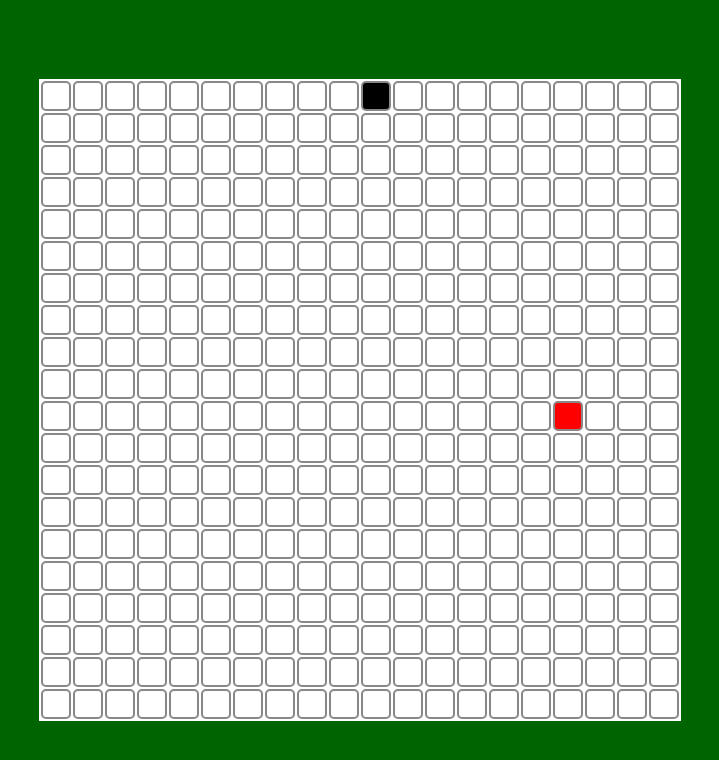
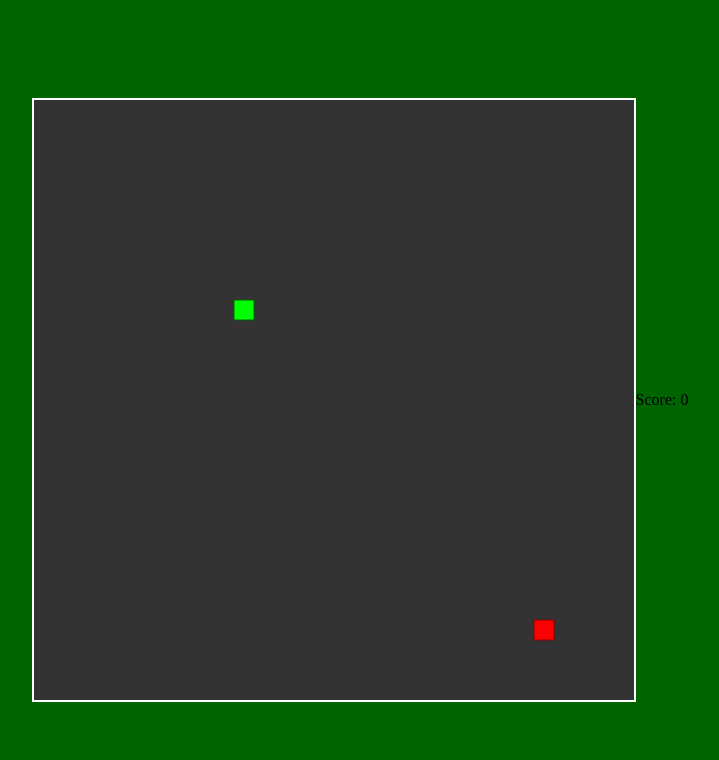
Before and after one commit to randomdude117/JiangGang2025, a plain HTML site: page index.html in a window 1280 px wide. Shown: the whole page, without its empty margins (280-999 px from the left). Drawn offline with Linux system fonts and the light colour scheme.

Commit message:
Add files via upload

```diff
--- a/game.js
+++ b/game.js
@@ -214,125 +214,284 @@
 //
 // // snakeGame();
 
-var size = 20;
-var timer;
-var direction = "up";
-var snake;
-var apple;
+// var size = 20;
+// var timer;
+// var score;
+// var direction = "right";
+// var dx = 0;
+// var dy = 0;
+// let snake = [];
+// var apple;
+//
+// function snakeGame() {
+//     drawGrid();
+//     snake.push({x: 10, y:10});
+//     snake.push({x: 9, y:10});
+//     snake.push({x: 8, y:10});
+//     drawSnake();
+//     start();
+// }
+//
+// function drawGrid() {
+//     for (var i = 0; i < size; i++) {
+//         var row = document.createElement("tr");
+//
+//         for(var x = 0; x < size; x++) {
+//             var cell = document.createElement("td");
+//             row.appendChild(cell);
+//         }
+//         document.getElementById("grid").appendChild(row);
+//     }
+// }
+//
+// function drawSnake() {
+//     var parent = document.getElementById("grid");
+//     for (var i = 0; i <snake.length; i++) {
+//         parent.rows[snake[i].y].cells[snake[i].x].style.backgroundColor = "black";
+//     }
+// }
+//
+// function start() {
+//     createApple();
+//     document.onkeydown = checkKey;
+//     timer = setInterval(function(){move();}, 500); //speed
+// }
+//
+// function move() {
+//     var parent = document.getElementById("grid");
+//     let head = {x: snake[0].x + dx, y: snake[0].y + dy};
+//     snake.unshift(head);
+//
+//     if (head.x < 0 || head.y < 0 || head.x >= size || head.y >= size) {
+//         // document.getElementById("message").innerHTML = "Lost";
+//         clearInterval(timer);
+//     }
+//
+//     else {
+//         checkapple();
+//         drawSnake();
+//     }
+//
+// }
+//
+// function checkKey(e) {
+//     e = e || window.event;
+//     if (e.keyCode == '38') {
+//         // direction = 'up';
+//         dx = 0;
+//         dy = -1;
+//     }
+//     else if (e.keyCode == '40') {
+//         // direction = 'down';
+//         dx = 0;
+//         dy = 1;
+//     }
+//     else if (e.keyCode == '37') {
+//         // direction = 'left';
+//         dx = -1;
+//         dy = 0;
+//     }
+//     else if (e.keyCode == '39') {
+//         // direction = 'right';
+//         dx = 1;
+//         dx = 0;
+//     }
+// }
+//
+// function createApple() {
+//     const randomNumber = Math.random();
+//
+//     if (randomNumber < 0.1) { //10% chance
+//         var x2 = Math.floor((Math.random() * size));
+//         var y2 = Math.floor((Math.random() * size));
+//         apple = {x:x2, y:y2};
+//         var parent = document.getElementById("grid");
+//         parent.rows[y2].cells[x2].style.backgroundColor = "green";
+//     }
+//
+//     else if (randomNumber < 0.2) { // 10% chance (0.2 - 0.1)
+//         var x2 = Math.floor((Math.random() * size));
+//         var y2 = Math.floor((Math.random() * size));
+//         apple = {x:x2, y:y2};
+//         var parent = document.getElementById("grid");
+//         parent.rows[y2].cells[x2].style.backgroundColor = "yellow";
+//     }
+//
+//     else {
+//         var x2 = Math.floor((Math.random() * size));
+//         var y2 = Math.floor((Math.random() * size));
+//         apple = {x:x2, y:y2};
+//         var parent = document.getElementById("grid");
+//         parent.rows[y2].cells[x2].style.backgroundColor = "red";
+//     }
+//
+// }
+//
+// function checkapple() {
+//     if (head.x === apple.x && head.y === apple.y) {
+//         createApple();
+//     }
+//     else {
+//         snake.pop();
+//     }
+// }
+//
+// snakeGame();
 
-function snakeGame() {
-    drawGrid();
-    snake = {x: size/2, y: size/2};
-    drawSnake();
-    start();
+const canvas = document.getElementById('gameCanvas');
+const ctx = canvas.getContext('2d');
+const scoreDisplay = document.getElementById('score');
+const resetButton = document.getElementById('resetButton');
+resetButton.style.display = 'none';
+
+const gridSize = 20; // Size of each snake segment and food item
+const tileCount = canvas.width / gridSize; // Number of tiles in a row/column
+
+let snake = [{ x: 10, y: 10 }]; // Initial snake position
+let food = {};
+let dx = 0; // x-direction velocity
+let dy = 0; // y-direction velocity
+let score = 0;
+let gameInterval;
+let changingDirection = false;
+
+// Initialize game
+function initGame() {
+    snake = [{ x: 10, y: 10 }];
+    dx = 0;
+    dy = 0;
+    score = 0;
+    scoreDisplay.textContent = score;
+    createFood();
+    if (gameInterval) clearInterval(gameInterval);
+    gameInterval = setInterval(gameLoop, 100); // Game speed
 }
 
-function drawGrid() {
-    for(var i = 0; i < size; i++) {
-        var row = document.createElement("tr");
+// Game loop
+function gameLoop() {
+    changingDirection = false;
+    clearCanvas();
+    drawFood();
+    moveSnake();
+    drawSnake();
+    checkCollision();
+}
 
-        for(var x = 0; x < size; x++) {
-            var cell = document.createElement("td");
-            row.appendChild(cell);
-        }
-        document.getElementById("grid").appendChild(row);
+// Clear the canvas
+function clearCanvas() {
+    ctx.fillStyle = '#333';
+    ctx.fillRect(0, 0, canvas.width, canvas.height);
+}
+
+// Draw the snake
+function drawSnake() {
+    snake.forEach(segment => {
+        ctx.fillStyle = 'lime';
+        ctx.strokeStyle = 'darkgreen';
+        ctx.fillRect(segment.x * gridSize, segment.y * gridSize, gridSize, gridSize);
+        ctx.strokeRect(segment.x * gridSize, segment.y * gridSize, gridSize, gridSize);
+    });
+}
+
+// Move the snake
+function moveSnake() {
+    const head = { x: snake[0].x + dx, y: snake[0].y + dy };
+    snake.unshift(head); // Add new head
+
+    if (head.x === food.x && head.y === food.y) {
+        score++;
+        scoreDisplay.textContent = score;
+        createFood();
+    } else {
+        snake.pop(); // Remove tail if no food eaten
     }
 }
 
-function drawSnake() {
-    var parent = document.getElementById("grid");
-    parent.rows[snake.y].cells[snake.x].style.backgroundColor = "black";
-}
+// Create food at a random position
+function createFood() {
+    food = {
+        x: Math.floor(Math.random() * tileCount),
+        y: Math.floor(Math.random() * tileCount)
+    };
 
-function start() {
-    createApple();
-    document.onkeydown = checkKey;
-    timer = setInterval(function(){move();}, 500); //speed
-}
-
-function move() {
-    var parent = document.getElementById("grid");
-    parent.rows[snake.y].cells[snake.x].style.backgroundColor = "white";
-
-    switch(direction) {
-        case "up":
-            snake.y--;
-            break;
-
-        case "down":
-            snake.y++;
-            break;
-
-        case "left":
-            snake.x--;
-            break;
-
-        case "right":
-            snake.x++;
-            break;
-    }
-
-    if (snake.x < 0 || snake.y < 0 || snake.x >= size || snake.y >= size) {
-        // document.getElementById("message").innerHTML = "Lost";
-        clearInterval(timer);
-    }
-
-    else {
-        drawSnake();
-        checkApple();
+    // Ensure food doesn't spawn on the snake
+    for (let i = 0; i < snake.length; i++) {
+        if (snake[i].x === food.x && snake[i].y === food.y) {
+            createFood();
+            return;
+        }
     }
 }
 
-function checkKey(e) {
-    e = e || window.event;
-    if (e.keyCode == '38') {
-        direction = "up";
+// Draw food
+function drawFood() {
+    ctx.fillStyle = 'red';
+    ctx.strokeStyle = 'darkred';
+    ctx.fillRect(food.x * gridSize, food.y * gridSize, gridSize, gridSize);
+    ctx.strokeRect(food.x * gridSize, food.y * gridSize, gridSize, gridSize);
+}
+
+// Check for collisions (wall or self)
+function checkCollision() {
+    const head = snake[0];
+
+    // Wall collision
+    const hitLeftWall = head.x < 0;
+    const hitRightWall = head.x >= tileCount;
+    const hitTopWall = head.y < 0;
+    const hitBottomWall = head.y >= tileCount;
+
+    if (hitLeftWall || hitRightWall || hitTopWall || hitBottomWall) {
+        gameOver();
+        return;
     }
-    else if (e.keyCode == '40') {
-        direction = "down";
-    }
-    else if (e.keyCode == '37') {
-        direction = "left";
-    }
-    else if (e.keyCode == '39') {
-        direction = "right";
+
+    // Self-collision
+    for (let i = 1; i < snake.length; i++) {
+        if (head.x === snake[i].x && head.y === snake[i].y) {
+            gameOver();
+            return;
+        }
     }
 }
 
-function createApple() {
-    const randomNumber = Math.random();
-
-    if (randomNumber < 0.1) { //10% chance
-        var x2 = Math.floor((Math.random() * size));
-        var y2 = Math.floor((Math.random() * size));
-        apple = {x:x2, y:y2};
-        var parent = document.getElementById("grid");
-        parent.rows[y2].cells[x2].style.backgroundColor = "green";
-    }
-
-    else if (randomNumber < 0.2) { // 10% chance (0.2 - 0.1)
-        var x2 = Math.floor((Math.random() * size));
-        var y2 = Math.floor((Math.random() * size));
-        apple = {x:x2, y:y2};
-        var parent = document.getElementById("grid");
-        parent.rows[y2].cells[x2].style.backgroundColor = "yellow";
-    }
-
-    else {
-        var x2 = Math.floor((Math.random() * size));
-        var y2 = Math.floor((Math.random() * size));
-        apple = {x:x2, y:y2};
-        var parent = document.getElementById("grid");
-        parent.rows[y2].cells[x2].style.backgroundColor = "red";
-    }
-
+// Game over
+function gameOver() {
+    clearInterval(gameInterval);
+    alert('Game Over! Your score: ' + score);
 }
 
-function checkApple() {
-    if (snake.x == apple.x && snake.y == apple.y) {
-        createApple();
-        addChild();
+// Handle keyboard input for direction changes
+document.addEventListener('keydown', e => {
+    if (changingDirection) return;
+    changingDirection = true;
+
+    const keyPressed = e.key;
+    const goingUp = dy === -1;
+    const goingDown = dy === 1;
+    const goingLeft = dx === -1;
+    const goingRight = dx === 1;
+
+    if (keyPressed === 'ArrowLeft' && !goingRight) {
+        dx = -1;
+        dy = 0;
     }
-}
+    if (keyPressed === 'ArrowUp' && !goingDown) {
+        dx = 0;
+        dy = -1;
+    }
+    if (keyPressed === 'ArrowRight' && !goingLeft) {
+        dx = 1;
+        dy = 0;
+    }
+    if (keyPressed === 'ArrowDown' && !goingUp) {
+        dx = 0;
+        dy = 1;
+    }
+});
 
-snakeGame();
+// Reset button functionality
+resetButton.addEventListener('click', initGame);
+
+// Start the game when the page loads
+initGame();
--- a/index.html
+++ b/index.html
@@ -18,7 +18,11 @@
 </div>
 <h1 id = "start"></h1>
 
-    <table id="grid" class="grid"></table>
+<!--<table id="grid" class="grid"></table>-->
+<h1></h1>
+<canvas id="gameCanvas" width="600" height="600"></canvas>
+<p>Score: <span id="score">0</span></p>
+<button id="resetButton"></button>
 
 <script src="game.js"></script>
 
--- a/style.css
+++ b/style.css
@@ -60,18 +60,30 @@ body{
     font-size: 200px;
 }
 
-td
-{
-    width: 30px;
-    height: 30px;
-    border: solid 2px #888;
-    margin: 0px;
-    padding: 0px;
-    border-radius:5px;
-    background:white;
+/*td*/
+/*{*/
+/*    width: 30px;*/
+/*    height: 30px;*/
+/*    border: solid 2px #888;*/
+/*    margin: 0px;*/
+/*    padding: 0px;*/
+/*    border-radius:5px;*/
+/*    background:white;*/
+/*}*/
+
+/*.grid{*/
+/*    margin: 0px auto;*/
+/*    background:white;*/
+/*}*/
+
+canvas {
+    border: 2px solid white;
+    background-color: #333;
 }
 
-.grid{
-    margin: 0px auto;
-    background:white;
+button {
+    margin-top: 20px;
+    padding: 10px 20px;
+    font-size: 16px;
+    cursor: pointer;
 }
```
Lines whose indentation alone changed are shown as unchanged.
